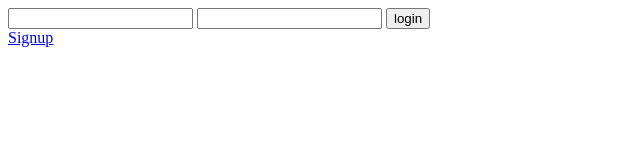
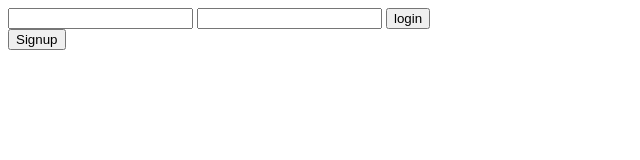
Before and after one commit to ibaddKhan/todo-practice-smit, a plain HTML site: page Practice 12-1-23/login.html in a window 1280 px wide. Shown: the whole page, without its empty margins (0-640 px from the left). Drawn offline with Linux system fonts and the light colour scheme.

Commit message:
Update login.html

```diff
--- a/Practice 12-1-23/login.html
+++ b/Practice 12-1-23/login.html
@@ -11,7 +11,7 @@
         <input id="pass" type="password">
         <button type="submit">login</button>
     </form>
-<a href="./index.html">Signup</a>
+<button href="./index.html">Signup</button>
 
 <script type="module" src="login.js"></script>
 </body>
```
